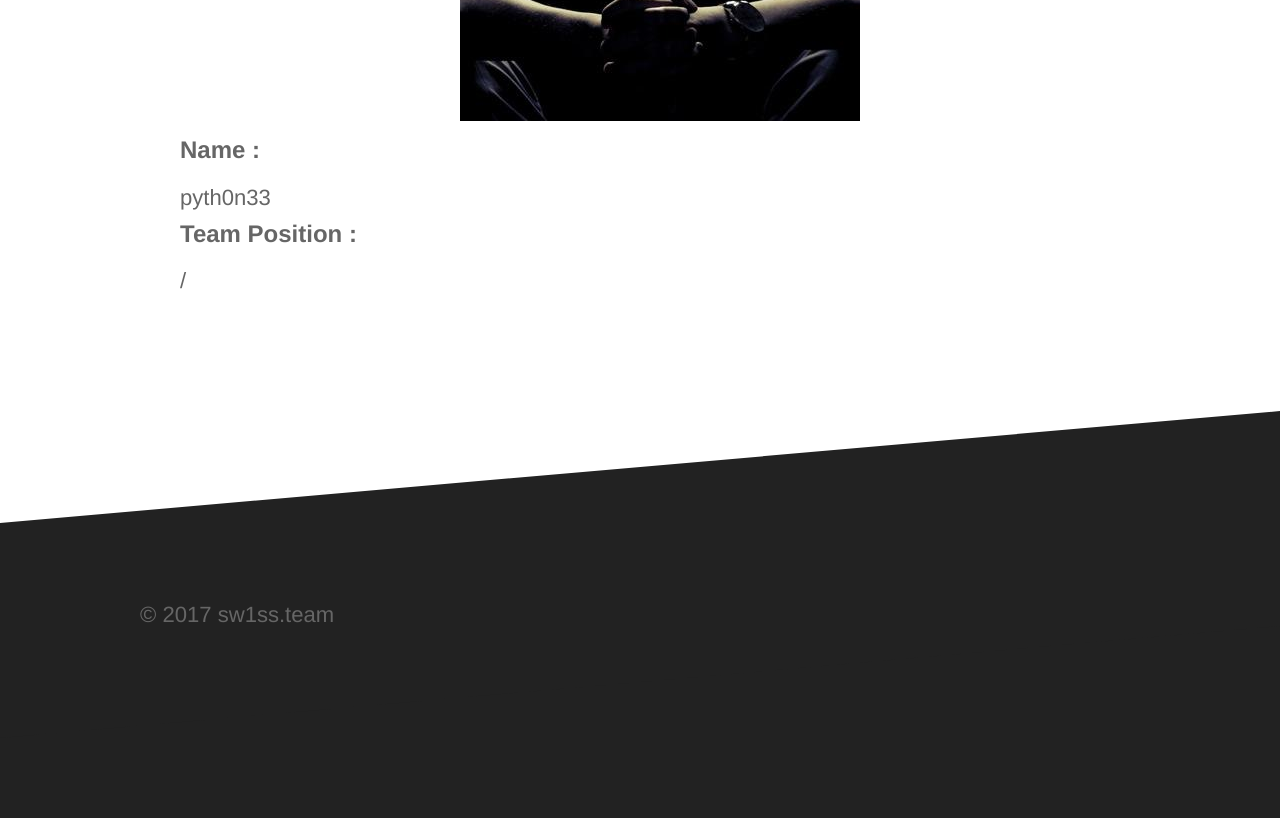
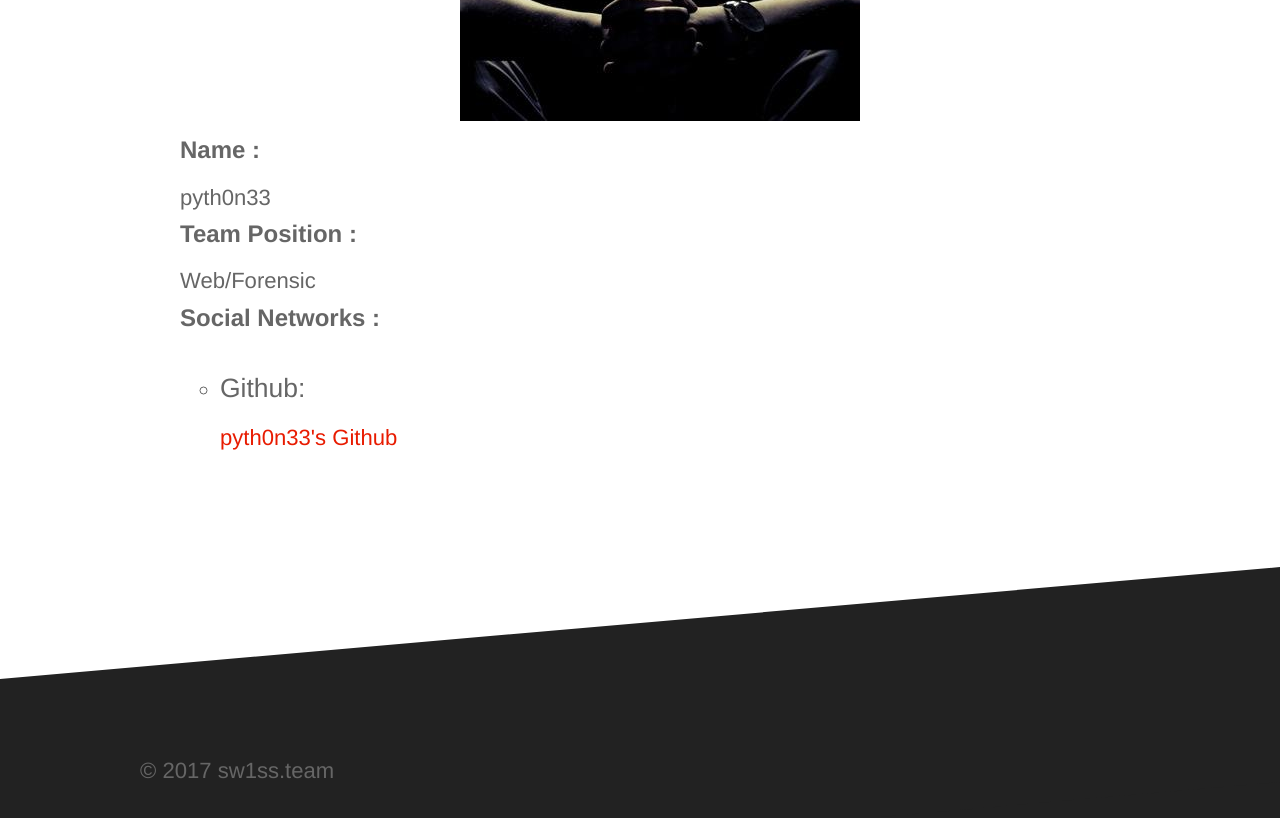
Before and after one commit to sw1ss/sw1ss.github.io, a Jekyll site: the page built from members/index.html, in a window 1280 px wide and 900 px high, scrolled down 7815 px. Shown: the top 818 px of the window. Built offline with Jekyll 4.4.1, drawn with Linux system fonts in a browser that asks for light colours; nearby versions of some CDN libraries; before the commit the page ends 8559 px from its top, so only the background shows below that.

Commit message:
- Added pyth0n33 infos

```diff
--- a/_data/members.yml
+++ b/_data/members.yml
@@ -68,6 +68,9 @@
   url: http://sw1ss.team/members/pingtux/
 
 - name: pyth0n33
-  position: /
+  position: Web/Forensic
   image_path: http://sw1ss.team/images/members/default.jpg
   url: http://sw1ss.team/members/pyth0n33/
+  social-networks:
+    - name: Github
+      url: https://github.com/pythonix
```
